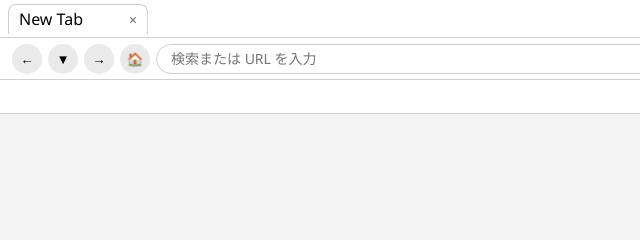
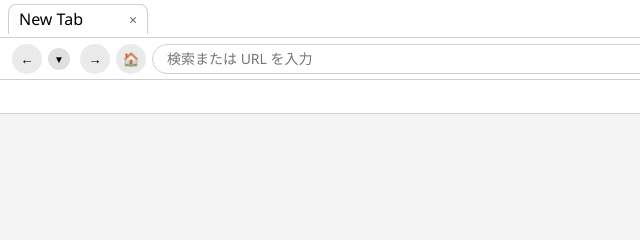
Before and after one commit to mikancat10/MCBrowser, an Electron app: page src/index.html in a window 1200 px wide. Shown: the top 240 px of the page, 0-640 px from the left. Drawn offline with Linux system fonts and the light colour scheme.

Commit message:
Update style.css

```diff
--- a/src/style.css
+++ b/src/style.css
@@ -72,3 +72,12 @@ body {
 #titlebar, #nav, #bookmarkBar {
   flex-shrink: 0;
 }
+
+.nav-btn.small {
+  width: 22px;
+  height: 22px;
+  font-size: 10px;
+  margin-right: 10px;
+  border-radius: 50%;
+  background: #e0e0e0;
+}
```
